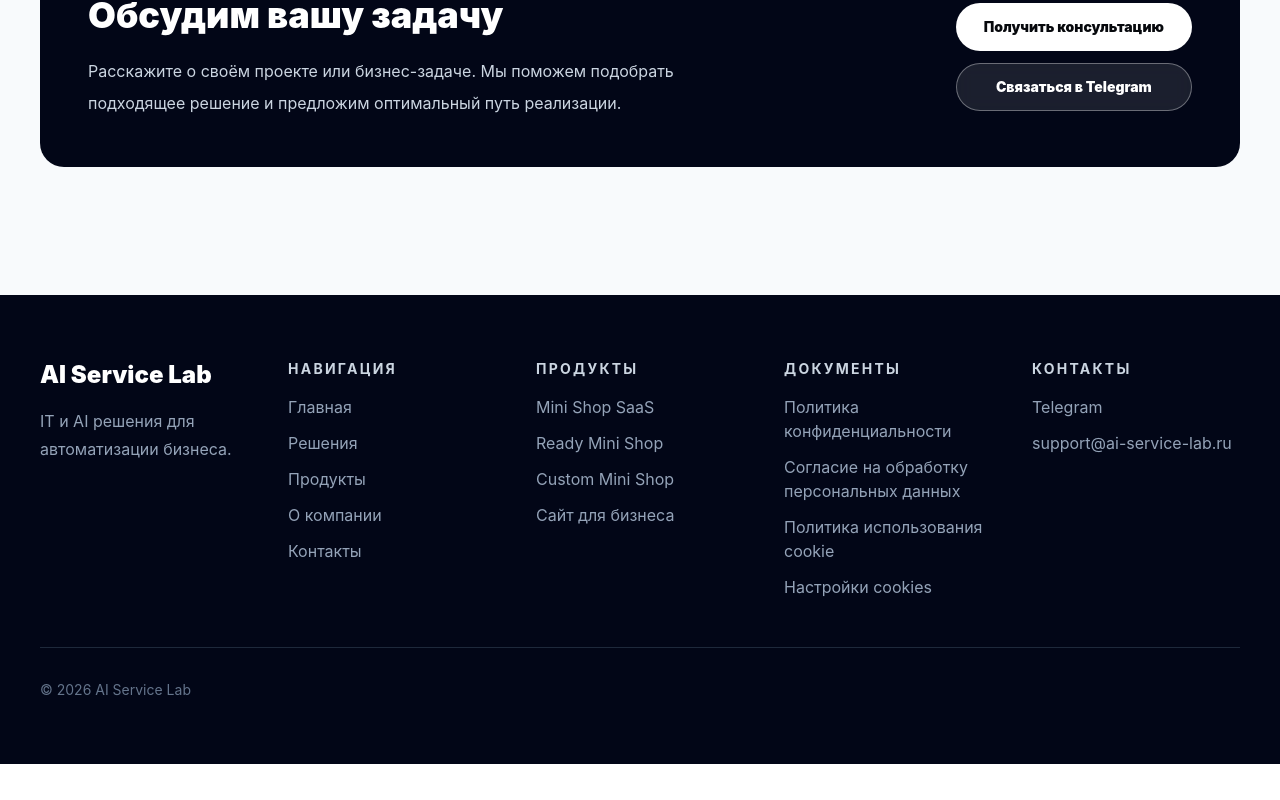
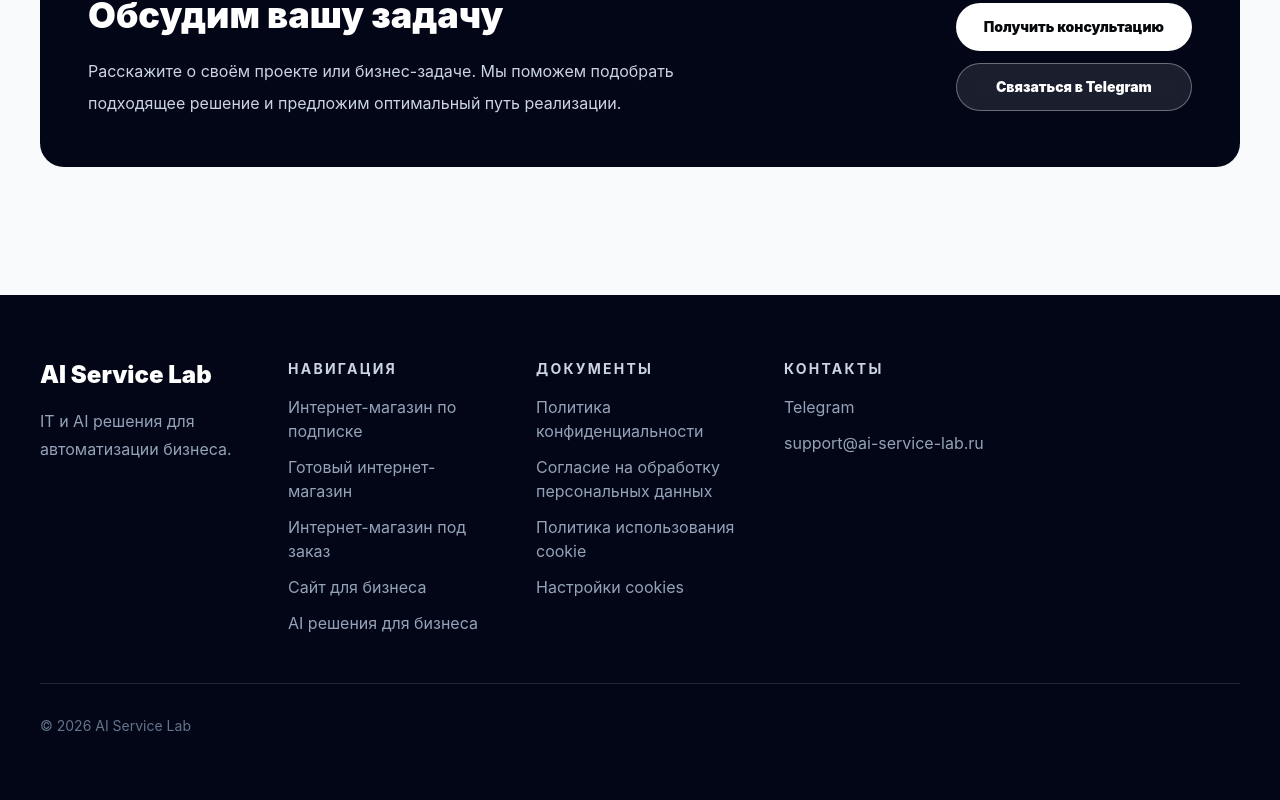
Before and after one commit to AntonV666/web_ai_service_lab, a React (Vite) app: page / in a window 1280 px wide. Shown: the part 5995-6795 px from the top of the page. Before the commit the page ends 6759 px from the top, so only its background shows below. Built offline with nearby package versions, Linux system fonts and the light colour scheme; no server answers.

Commit message:
Update footer products

```diff
--- a/src/components/Footer.tsx
+++ b/src/components/Footer.tsx
@@ -31,24 +31,6 @@
               Навигация
             </h4>
 
-            <nav className="mt-4 flex flex-col gap-3">
-              {content.footer.links.map((link) => (
-                <a
-                  key={link.label}
-                  href={link.href}
-                  className="text-slate-400 transition hover:text-white"
-                >
-                  {link.label}
-                </a>
-              ))}
-            </nav>
-          </div>
-
-          <div>
-            <h4 className="text-sm font-bold uppercase tracking-[0.16em] text-slate-300">
-              Продукты
-            </h4>
-
             <nav className="mt-4 flex flex-col items-start gap-3">
               <a
                 href="https://ai-service-lab.ru/mini-shop/"
@@ -57,7 +39,7 @@
                 onClick={() => reachGoal('mini_shop_click')}
                 className="text-slate-400 transition hover:text-white"
               >
-                Mini Shop SaaS
+                Интернет-магазин по подписке
               </a>
 
               <button
@@ -65,7 +47,7 @@
                 onClick={onOpenContact}
                 className="text-left text-slate-400 transition hover:text-white"
               >
-                Ready Mini Shop
+                Готовый интернет-магазин
               </button>
 
               <button
@@ -73,7 +55,7 @@
                 onClick={onOpenContact}
                 className="text-left text-slate-400 transition hover:text-white"
               >
-                Custom Mini Shop
+                Интернет-магазин под заказ
               </button>
 
               <button
@@ -82,6 +64,14 @@
                 className="text-left text-slate-400 transition hover:text-white"
               >
                 Сайт для бизнеса
+              </button>
+
+              <button
+                type="button"
+                onClick={onOpenContact}
+                className="text-left text-slate-400 transition hover:text-white"
+              >
+                AI решения для бизнеса
               </button>
             </nav>
           </div>
```
